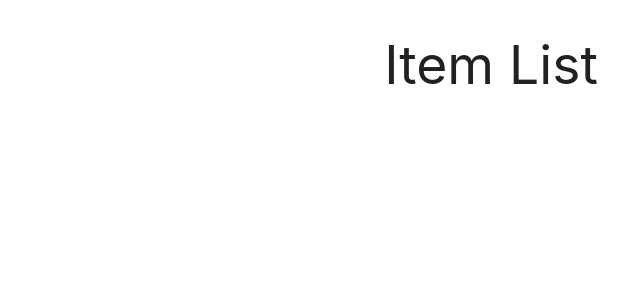
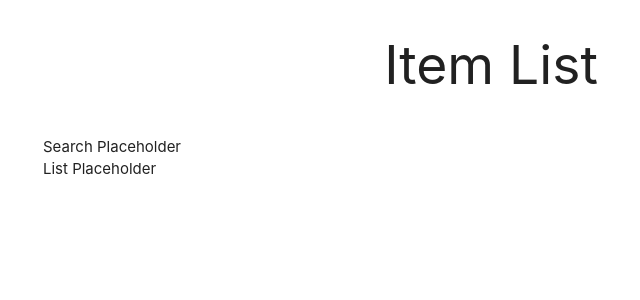
Before and after one commit to ditdili/cigna-project, a React (Create React App) app in the folder client/: page / in a window 1280 px wide. Shown: the top 300 px of the page, without its empty margins (149-789 px from the left). Built offline with nearby package versions, Linux system fonts and the light colour scheme.

Commit message:
Added a custom useContext hook to pass the data between components.

```diff
--- a/client/package.json
+++ b/client/package.json
@@ -14,7 +14,7 @@
   "scripts": {
     "start": "react-scripts start",
     "build": "react-scripts build",
-    "test": "react-scripts test --runInBand --verbose --coverage",
+    "test": "react-scripts test --runInBand --verbose --watchAll --coverage",
     "eject": "react-scripts eject"
   },
   "eslintConfig": {
--- a/client/src/App.js
+++ b/client/src/App.js
@@ -4,6 +4,8 @@ const App = () => {
   return (
     <div className="container">
       <Header />
+      <div>Search Placeholder</div>
+      <div>List Placeholder</div>
     </div>
   );
 };
--- /dev/null
+++ b/client/src/features/store.js
@@ -0,0 +1,15 @@
+import { useState, createContext, useContext } from 'react';
+
+const StoreContext = createContext();
+
+export const StoreProvider = ({ children }) => {
+  const [list, setList] = useState([]);
+
+  return (
+    <StoreContext.Provider value={{ list, setList }}>
+      {children}
+    </StoreContext.Provider>
+  );
+};
+
+export const useStore = () => useContext(StoreContext);
--- a/client/src/index.js
+++ b/client/src/index.js
@@ -2,10 +2,13 @@ import React from 'react';
 import ReactDOM from 'react-dom';
 import './index.css';
 import App from './App';
+import { StoreProvider } from './features/store';
 
 ReactDOM.render(
   <React.StrictMode>
-    <App />
+    <StoreProvider>
+      <App />
+    </StoreProvider>
   </React.StrictMode>,
   document.getElementById('root')
 );
```
